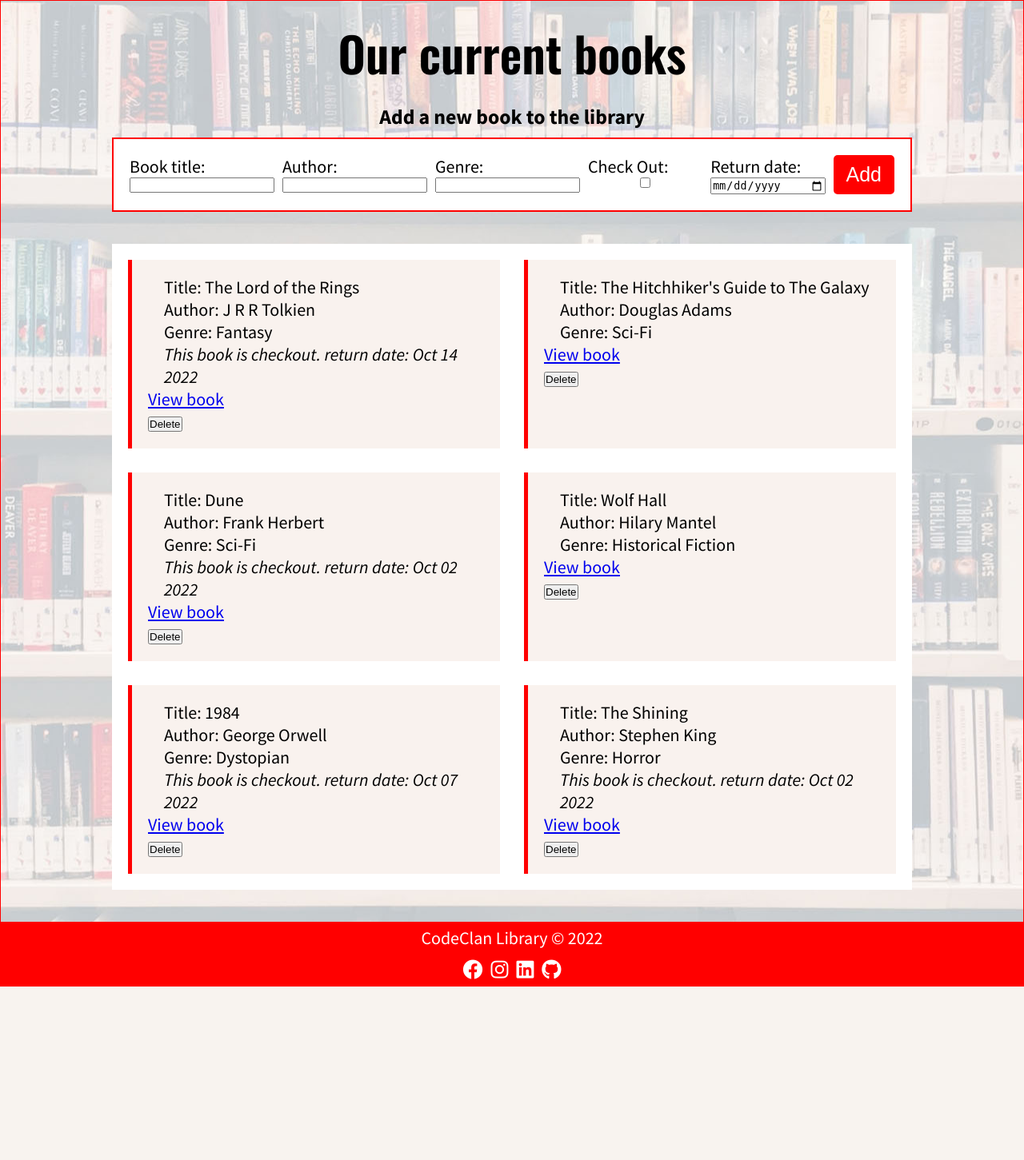
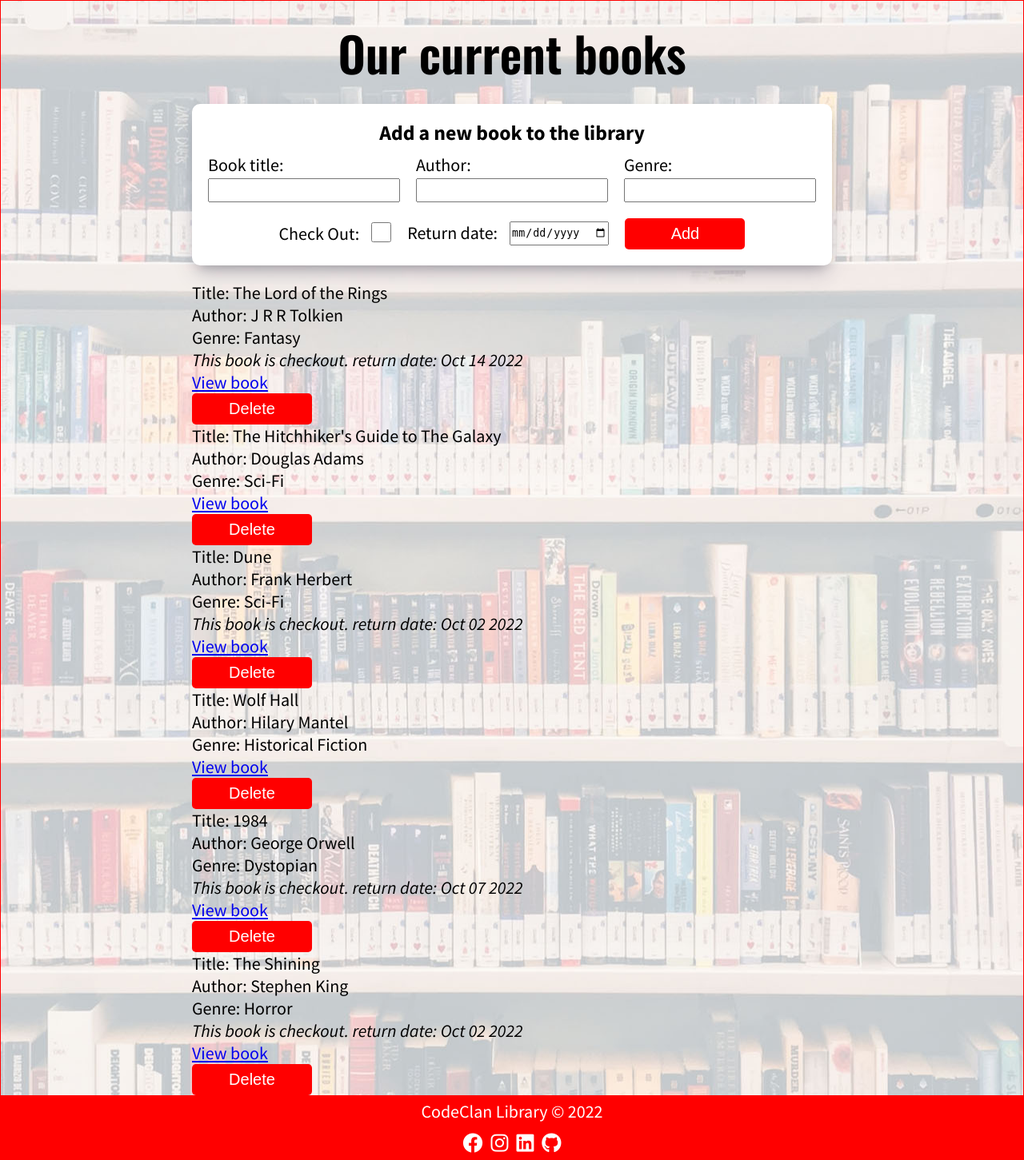
Before and after one commit to ST3V3NP3RRY/Codeclan_library_w3_homework, a Flask app: page /books in a window 1280 px wide. Shown: the part 80-1531 px from the top of the page at 80% size. Before the commit the page ends 1314 px from the top, so only its background shows below. Run offline with Flask 2, Linux system fonts and the light colour scheme.

Commit message:
changed styling on form elements for better functionality

```diff
--- a/static/css/main.css
+++ b/static/css/main.css
@@ -90,66 +90,97 @@ nav > ul > li > a:hover {
   margin: 0 auto;
 }
 
-.btn {
+/* ---- End of home Page styles ----- */
+
+/* ---- book and form styles ---- */
+
+.form_and_books_container {
+  display: flex;
+  flex-direction: column;
+  gap: 2rem;
+  max-width: 80rem;
+  margin: 0 auto;
+}
+
+.form_container {
+  background-color: #fff;
+  padding: 2rem;
+  border-radius: 1rem;
+  box-shadow: rgba(50, 50, 93, 0.25) 0px 13px 27px -5px,
+    rgba(0, 0, 0, 0.3) 0px 8px 16px -8px;
+}
+
+.add_book_form {
+  display: flex;
+  flex-direction: column;
+  gap: 2rem;
+}
+
+.form_textfields_container {
+  display: flex;
+  justify-content: space-between;
+  gap: 2rem;
+  flex-wrap: wrap;
+}
+
+.flex_grow {
+  flex: 1 0 auto;
+}
+
+.checkbox_date_container {
+  display: flex;
+  gap: 2rem;
+  justify-content: center;
+  align-items: center;
+  flex-wrap: wrap;
+}
+
+.checkbox_align,
+.date_align {
+  display: flex;
+}
+
+.checkbox_align > label,
+.date_align > label {
+  flex: 0 0 auto;
+}
+
+.checkbox_align > input {
+  width: 2.5rem;
+  height: 2.5rem;
+  margin-left: 1.5rem;
+}
+
+.date_align > input {
+  margin-left: 1.5rem;
+}
+
+input {
+  width: 100%;
+  height: 3rem;
+}
+
+label {
+  display: block;
+}
+
+.form_btn {
   background-color: red;
   color: white;
   border: none;
+  width: 15rem;
+  height: auto;
   padding: 8px 16px;
-  font-size: 2.5rem;
+  font-size: 2rem;
   border-radius: 0.5rem;
 }
 
-.btn:hover {
+.form_btn:hover {
   background-color: rgb(179, 3, 3);
   cursor: pointer;
 }
 
-/* ---- End of home Page styles ----- */
-
-/* ---- book page styles ---- */
-
-.form_container,
-.library_books {
-  background-color: #fff;
-  padding: 2rem;
-  max-width: 100rem;
-  margin: 0 auto 4rem auto;
-}
-
-.form_container {
-  border: 2px solid red;
-}
-
-.add_book_form {
-  display: flex;
-  gap: 1rem;
-}
-
-.add_book_form > div {
-  display: flex;
-  flex-direction: column;
-  flex: 1 0 0;
-}
-
-.library_books {
-  display: grid;
-  grid-template-columns: 1fr 1fr;
-  grid-auto-rows: auto;
-  gap: 3rem;
-}
-
-.book_container {
-  border-left: 0.5rem solid red;
-  background-color: rgb(249, 242, 238);
-  padding: 2rem;
-  width: 100%;
-}
-
-.book_container > p {
-  padding-left: 2rem;
-}
-
-/* ---- End of book page styles ---- */
+/* ---- End of book and form styles ---- */
 
 /* ---- Contact page styles ---- */
 
--- a/templates/books.html
+++ b/templates/books.html
@@ -1,29 +1,32 @@
 {% extends "base.html" %} {% block content %}
+
 <h2>Our current books</h2>
-
-
-
+<div class="form_and_books_container">
+  <div class="form_container">
     <h3>Add a new book to the library</h3>
-  <div class="form_container">
 
     <form class="add_book_form" action="" method="post">
-    <div>
+      <div class="form_textfields_container">
+        <div class="flex_grow">
           <label for="title">Book title:</label>
           <input id="title" type="text" name="title" />
         </div>
 
-    <div>
+        <div class="flex_grow">
           <label for="author">Author:</label>
           <input id="author" type="text" name="author" />
         </div>
 
-    <div>
+        <div class="flex_grow">
           <label for="genre">Genre:</label>
           <input id="genre" type="text" name="genre" />
         </div>
+      </div>
+      <!--- end of form_textfields_container --->
 
-    <div>
-      <label for="checked_out">Check Out:</label>
+      <div class="checkbox_date_container">
+        <div class="checkbox_align">
+          <label for="checked_out">Check Out: </label>
           <input
             id="checked_out"
             type="checkbox"
@@ -32,41 +35,53 @@
           />
         </div>
 
-    <div>
+        <div class="date_align">
           <label for="date">Return date:</label>
-      <input type="date" name="date" id="date">
+          <input type="date" name="date" id="date" />
         </div>
 
+        <input class="form_btn" type="submit" value="Add" />
+      </div>
+      <!--- checkbox_date_container end --->
+    </form>
+    <!-- add_book_form end-->
+  </div>
+  <!--- form_container end --->
 
-    <input class="submit_btn btn" type="submit" value="Add" />
+  <div class="books_container">
+    {% for book in books %}
 
-  </form>
-</div> <!--- form_container --->
-
-    <!-- Loop through the books in library and display the info on page -->
-
-    <div class="library_books">
-      {% for book in books %}
     <div class="book_container">
       <p class="book_title">Title: {{ book.title }}</p>
       <p class="book_author">Author: {{ book.author }}</p>
       <p class="book_genre">Genre: {{ book.genre }}</p>
 
       {% if book.checked_out %}
-          <!-- Add return by date below -->
-          <p><i> This book is checkout. return date: {{ book.return_date.strftime("%b %d %Y") }} </i></p>
+      <p>
+        <i>
+          This book is checkout. return date: {{ book.return_date.strftime("%b
+          %d %Y") }}
+        </i>
+      </p>
       {% endif %}
 
       <a href="/books/{{books.index(book)}}">View book</a>
 
-        <form class="form-inline" action="/books/delete/{{ book.title }}" method="POST">
-          <input type="submit" value="Delete">
+      <!--- Delete button --->
+      <form
+        class="form-inline"
+        action="/books/delete/{{ book.  title }}"
+        method="POST"
+      >
+        <input class="form_btn" type="submit" value="Delete" />
       </form>
     </div>
+    <!--- book_container end --->
 
     {% endfor %}
   </div>
+  <!-- books_container end -->
+</div>
+<!-- form and books container end -->
 
 {% endblock %}
-  </form>
-</div>
```
Lines whose indentation alone changed are shown as unchanged.
